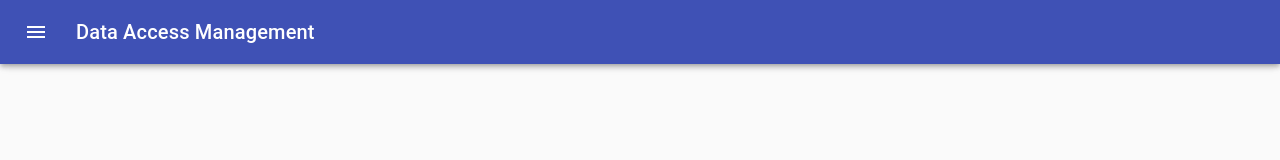
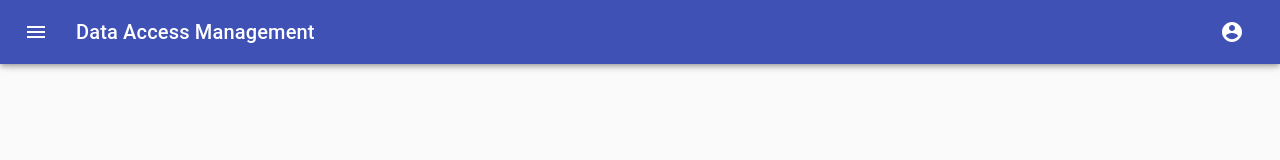
Before and after one commit to piotr-kalanski/access-management, a React (Create React App) app in the folder frontend/: page / in a window 1280 px wide. Shown: the top 160 px of the page. Built offline with nearby package versions, Linux system fonts and the light colour scheme.

Commit message:
improved layout - login/logout prototype

```diff
--- a/frontend/src/hoc/Layout/Layout.tsx
+++ b/frontend/src/hoc/Layout/Layout.tsx
@@ -10,17 +10,21 @@ import List from '@material-ui/core/List';
 import Typography from '@material-ui/core/Typography';
 import Divider from '@material-ui/core/Divider';
 import IconButton from '@material-ui/core/IconButton';
-import MenuIcon from '@material-ui/icons/Menu';
 import ChevronLeftIcon from '@material-ui/icons/ChevronLeft';
 import ChevronRightIcon from '@material-ui/icons/ChevronRight';
 import ListItem from '@material-ui/core/ListItem';
 import ListItemIcon from '@material-ui/core/ListItemIcon';
 import ListItemText from '@material-ui/core/ListItemText';
+import Menu from '@material-ui/core/Menu';
+import MenuItem from '@material-ui/core/MenuItem';
+
 import ExitToAppIcon from '@material-ui/icons/ExitToApp';
-
 import Person from '@material-ui/icons/Person';
 import Storage from '@material-ui/icons/Storage';
 import Power from '@material-ui/icons/Power';
+import AccountCircle from '@material-ui/icons/AccountCircle';
+import MenuIcon from '@material-ui/icons/Menu';
+import { Button } from '@material-ui/core';
 
 const drawerWidth = 240;
 
@@ -78,12 +82,19 @@ const useStyles = makeStyles(theme => ({
     }),
     marginLeft: 0,
   },
+  title: {
+    flexGrow: 1,
+  },
 }));
 
 const Layout = (props: any) => {
   const classes = useStyles();
   const theme = useTheme();
+
   const [open, setOpen] = React.useState(false);
+  const [auth, setAuth] = React.useState(true); // TODO - move to auth context
+
+  const [anchorEl, setAnchorEl] = React.useState<null | HTMLElement>(null);
 
   const handleDrawerOpen = () => {
     setOpen(true);
@@ -92,6 +103,60 @@ const Layout = (props: any) => {
   const handleDrawerClose = () => {
     setOpen(false);
   };
+
+  const handleUserAccountMenu = (event: React.MouseEvent<HTMLElement>) => {
+    setAnchorEl(event.currentTarget);
+  };
+
+  const handleUserAccountClose = () => {
+    setAnchorEl(null);
+  };
+
+  const handleLogOut = () => {
+    // TODO - auth context
+    setAnchorEl(null);
+    setAuth(false);
+  }
+
+  let topRightComponent = null;
+
+  if(auth) {
+    topRightComponent = (
+      <div>
+        <IconButton
+          aria-label="account of current user"
+          aria-controls="menu-appbar"
+          aria-haspopup="true"
+          onClick={handleUserAccountMenu}
+          color="inherit"
+        >
+          <AccountCircle />
+        </IconButton>
+        <Menu
+          id="menu-appbar"
+          anchorEl={anchorEl}
+          anchorOrigin={{
+            vertical: 'top',
+            horizontal: 'right',
+          }}
+          keepMounted
+          transformOrigin={{
+            vertical: 'top',
+            horizontal: 'right',
+          }}
+          open={Boolean(anchorEl)}
+          onClose={handleUserAccountClose}
+        >
+          <MenuItem onClick={handleLogOut}>Logout</MenuItem>
+        </Menu>
+      </div>
+    );
+  }
+  else {
+    topRightComponent = (
+      <Button color="inherit" onClick={() => setAuth(true)}>Login</Button>
+    );
+  }
 
   return (
     <div className={classes.root}>
@@ -112,9 +177,10 @@ const Layout = (props: any) => {
           >
             <MenuIcon />
           </IconButton>
-          <Typography variant="h6" noWrap>
+          <Typography variant="h6" className={classes.title}>
             Data Access Management
           </Typography>
+          {topRightComponent}
         </Toolbar>
       </AppBar>
       <Drawer
@@ -150,7 +216,7 @@ const Layout = (props: any) => {
         <List>
             <ListItem button component={Link} to="/logout">
               <ListItemIcon><ExitToAppIcon /></ListItemIcon>
-              <ListItemText primary="Logout" />
+              <ListItemText primary="Logout" onClick={handleLogOut} />
             </ListItem>
         </List>
       </Drawer>
```
Also changed, not shown: 1 other file (tests, documents, lock files or other folders).
